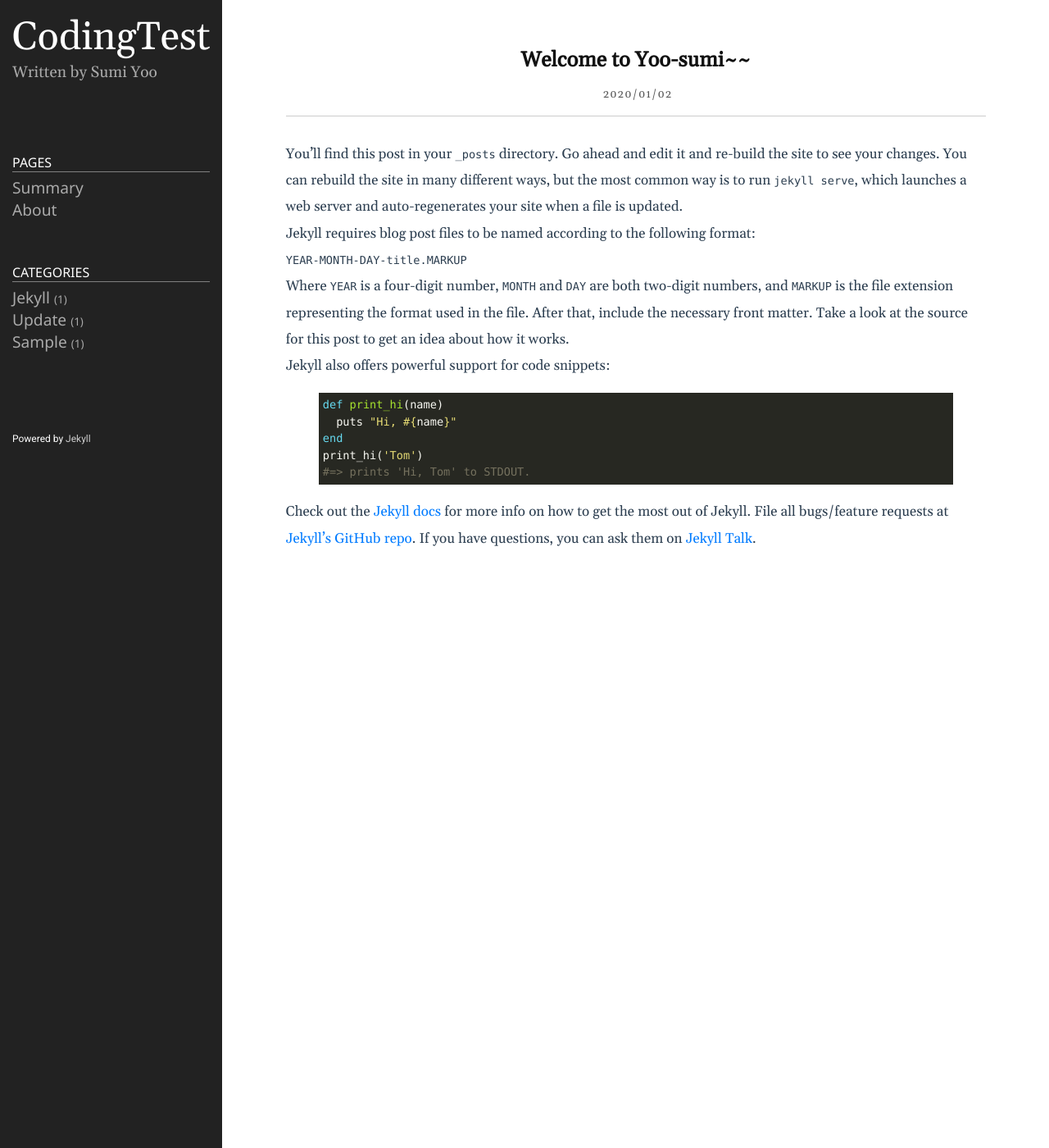
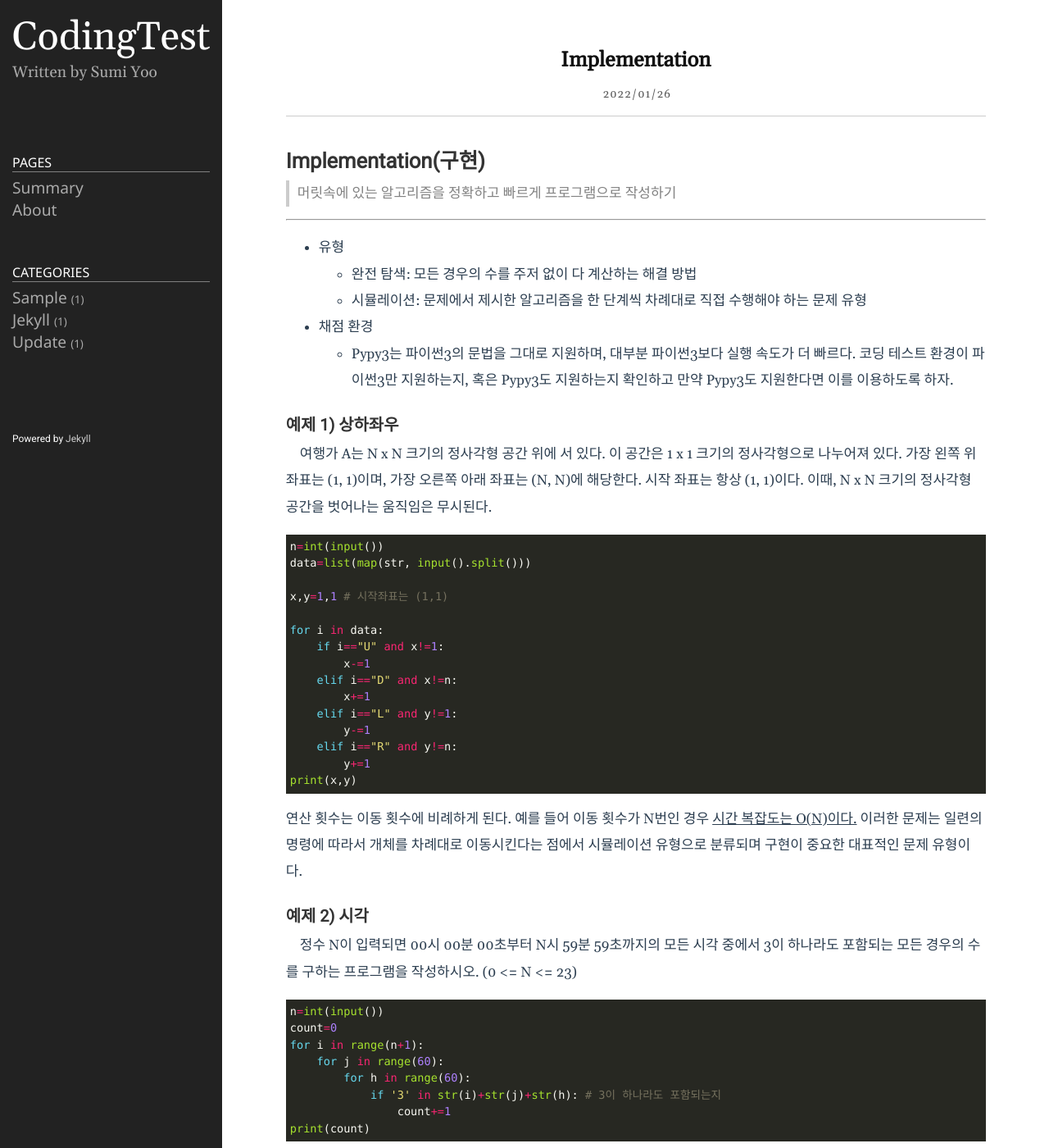
Before and after one commit to Yoo-sumi/Yoo-sumi.github.io, a Jekyll site: the page built from _posts/2020-01-02-welcome-to-jekyll.markdown, in a window 1280 px wide and 1400 px high. Shown: the whole window at 82% size. Built offline with Jekyll 4.4.1, drawn with Linux system fonts in a browser that asks for light colours; some of the changed text lies outside the part shown.

Commit message:
Docs: 구현 예제 3번까지 추가

````diff
--- a/_posts/2020-01-02-welcome-to-jekyll.markdown
+++ b/_posts/2020-01-02-welcome-to-jekyll.markdown
@@ -1,29 +1,115 @@
 ---
 layout: post
-title:  "Welcome to Yoo-sumi~~"
-date:   2020-01-02 19:31:29 +0900
+title:  "Implementation"
+date:   2022-01-26
 categories: jekyll update
 ---
-You’ll find this post in your `_posts` directory. Go ahead and edit it and re-build the site to see your changes. You can rebuild the site in many different ways, but the most common way is to run `jekyll serve`, which launches a web server and auto-regenerates your site when a file is updated.
+# Implementation(구현)
+> 머릿속에 있는 알고리즘을 정확하고 빠르게 프로그램으로 작성하기
 
-Jekyll requires blog post files to be named according to the following format:
+---
++ 유형
+  - 완전 탐색: 모든 경우의 수를 주저 없이 다 계산하는 해결 방법
+  - 시뮬레이션: 문제에서 제시한 알고리즘을 한 단계씩 차례대로 직접 수행해야 하는 문제 유형
 
-`YEAR-MONTH-DAY-title.MARKUP`
++ 채점 환경
+  - Pypy3는 파이썬3의 문법을 그대로 지원하며, 대부분 파이썬3보다 실행 속도가 더 빠르다. 코딩 테스트 환경이 파이썬3만 지원하는지, 혹은 Pypy3도 지원하는지 확인하고 만약 Pypy3도 지원한다면 이를 이용하도록 하자.
 
-Where `YEAR` is a four-digit number, `MONTH` and `DAY` are both two-digit numbers, and `MARKUP` is the file extension representing the format used in the file. After that, include the necessary front matter. Take a look at the source for this post to get an idea about how it works.
+### 예제 1) 상하좌우
+ 　여행가 A는 N x N 크기의 정사각형 공간 위에 서 있다. 이 공간은 1 x 1 크기의 정사각형으로 나누어져 있다. 가장 왼쪽 위 좌표는 (1, 1)이며, 가장 오른쪽 아래 좌표는 (N, N)에 해당한다. 시작 좌표는 항상 (1, 1)이다. 이때, N x N 크기의 정사각형 공간을 벗어나는 움직임은 무시된다.
 
-Jekyll also offers powerful support for code snippets:
+```python
+n=int(input())
+data=list(map(str, input().split()))
 
-{% highlight ruby %}
-def print_hi(name)
-  puts "Hi, #{name}"
-end
-print_hi('Tom')
-#=> prints 'Hi, Tom' to STDOUT.
-{% endhighlight %}
+x,y=1,1 # 시작좌표는 (1,1)
 
-Check out the [Jekyll docs][jekyll-docs] for more info on how to get the most out of Jekyll. File all bugs/feature requests at [Jekyll’s GitHub repo][jekyll-gh]. If you have questions, you can ask them on [Jekyll Talk][jekyll-talk].
+for i in data:
+    if i=="U" and x!=1:
+        x-=1
+    elif i=="D" and x!=n:
+        x+=1
+    elif i=="L" and y!=1:
+        y-=1
+    elif i=="R" and y!=n:
+        y+=1
+print(x,y)
+```
+ 연산 횟수는 이동 횟수에 비례하게 된다. 예를 들어 이동 횟수가 N번인 경우 <u>시간 복잡도는 O(N)이다.</u> 이러한 문제는 일련의 명령에 따라서 개체를 차례대로 이동시킨다는 점에서 시뮬레이션 유형으로 분류되며 구현이 중요한 대표적인 문제 유형이다.
 
-[jekyll-docs]: https://jekyllrb.com/docs/home
-[jekyll-gh]:   https://github.com/jekyll/jekyll
-[jekyll-talk]: https://talk.jekyllrb.com/
+### 예제 2) 시각
+  　정수 N이 입력되면 00시 00분 00초부터 N시 59분 59초까지의 모든 시각 중에서 3이 하나라도 포함되는 모든 경우의 수를 구하는 프로그램을 작성하시오. (0 <= N <= 23)
+```python
+n=int(input())
+count=0
+for i in range(n+1):
+    for j in range(60):
+        for h in range(60):
+            if '3' in str(i)+str(j)+str(h): # 3이 하나라도 포함되는지
+                count+=1
+print(count)
+```
+이러한 유형은 완전 탐색 유형으로 분류되기도 한다. 완전 탐색 알고리즘은 가능한 경우의 수를 모두 검사해보는 탐색 방법이다. 완전 탐색 문제 또한 구현이 중요한 대표적인 문제 유형인데, 일반적으로 완전 탐색 알고리즘은 <u>비효율적인 시간 복잡도를 가지고 있으므로 데이터 개수가 큰 경우에 정상적으로 동작하지 않을 수 있다.</u>
+
+### 예제 3) 왕실의 나이트
+　왕실 정원은 8 x 8 좌표 평면이다. 나이트는 특정한 위치에서 다음과 같은 2가지 경우로 이동할 수 있다.
+1. 수평으로 두 칸 이동한 뒤에 수직으로 한 칸 이동하기
+2. 수직으로 두 칸 이동한 뒤에 수평으로 한 칸 이동하기
+
+```python
+input_data=input()
+row=int(input_data[1])
+column=int(ord(input_data[0]))-int(ord('a'))+1
+
+steps=[(-2,-1),(-1,-2),(1,-2),(2,-1),(2,1),(1,2),(-1,2),(-2,1)]
+
+result=0
+for step in steps:
+    # 이동하고자 하는 위치 확안
+    next_row=row+step[0]
+    next_column=column+step[1]
+    # 해당 위치로 이동이 가능하다면 카운트 증가
+    if next_row>=1 and next_row<=8 and next_column>=1 and next_column<=8:
+        result+=1
+print(result)
+```
+
+```python
+# 내가 짠 코드
+y,x=map(str,input())
+
+row=['1','2','3','4','5','6','7','8']
+col=['a','b','c','d','e','f','g','h']
+count=0
+
+for i in range(len(row)):
+    if x == row[i]:
+        x=i
+for i in range(len(col)):
+    if y == col[i]:
+        y=i
+
+if (y+2)<8: # 오른쪽 수평
+    if (x+1)<8: # 아래로 한칸
+        count+=1
+    if (x-1)>=0: # 위로 한칸
+        count+=1
+if (y-2)>=0: # 왼쪽 수평
+    if (x+1)<8: # 아래로 한칸
+        count+=1
+    if (x-1)>=0: # 위로 한칸
+        count+=1
+
+if (x+2)<8: # 아래 수평
+    if (y+1)<8: # 오른쪽으로 한칸
+        count+=1
+    if (y-1)>=0: # 왼쪽으로 한칸
+        count+=1
+if (x-2)>=0: # 위로 수평
+    if (y+1)<8: # 아래로 한칸
+        count+=1
+    if (y-1)>=0: # 왼쪽으로 한칸
+        count+=1
+print(count)
+
+```
````
